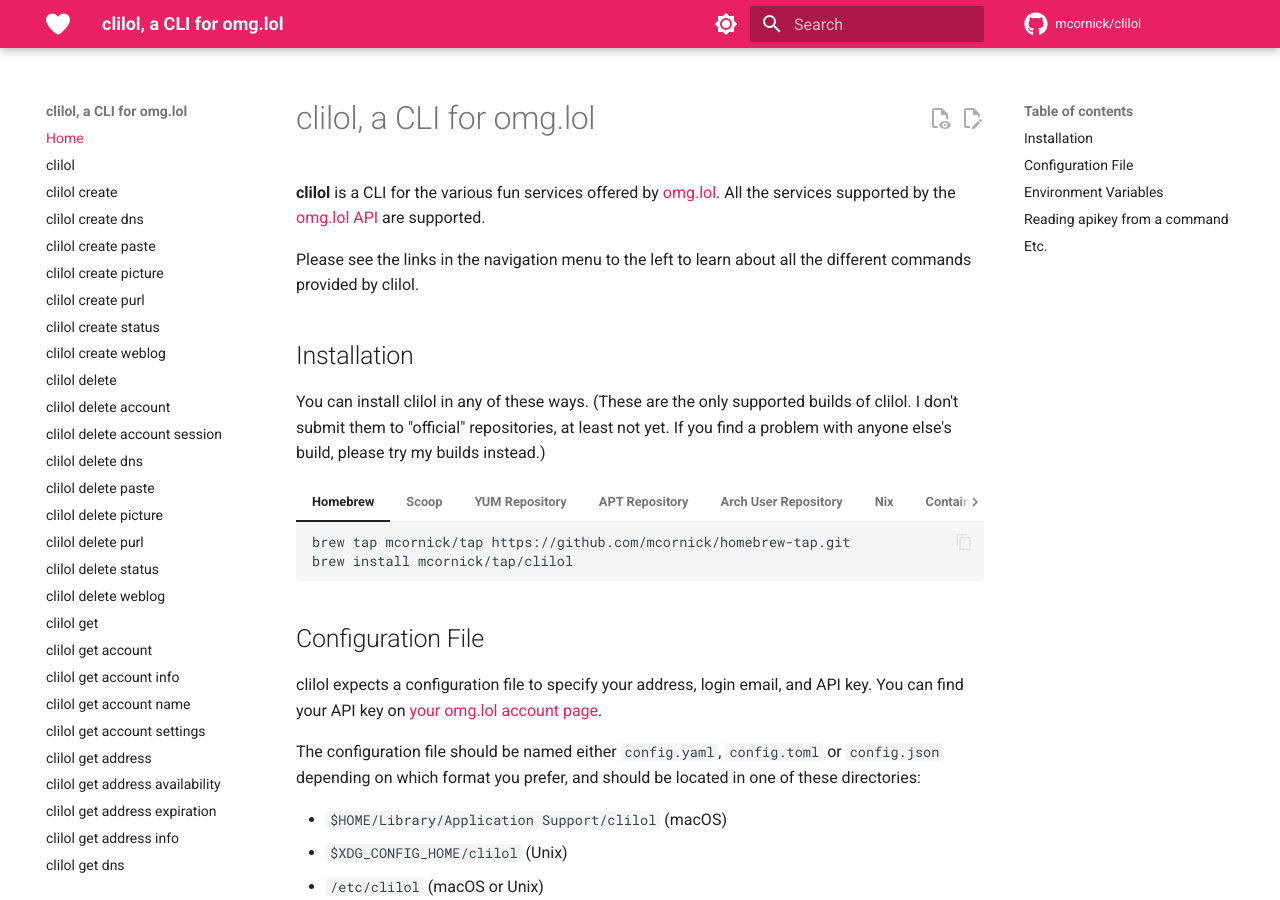
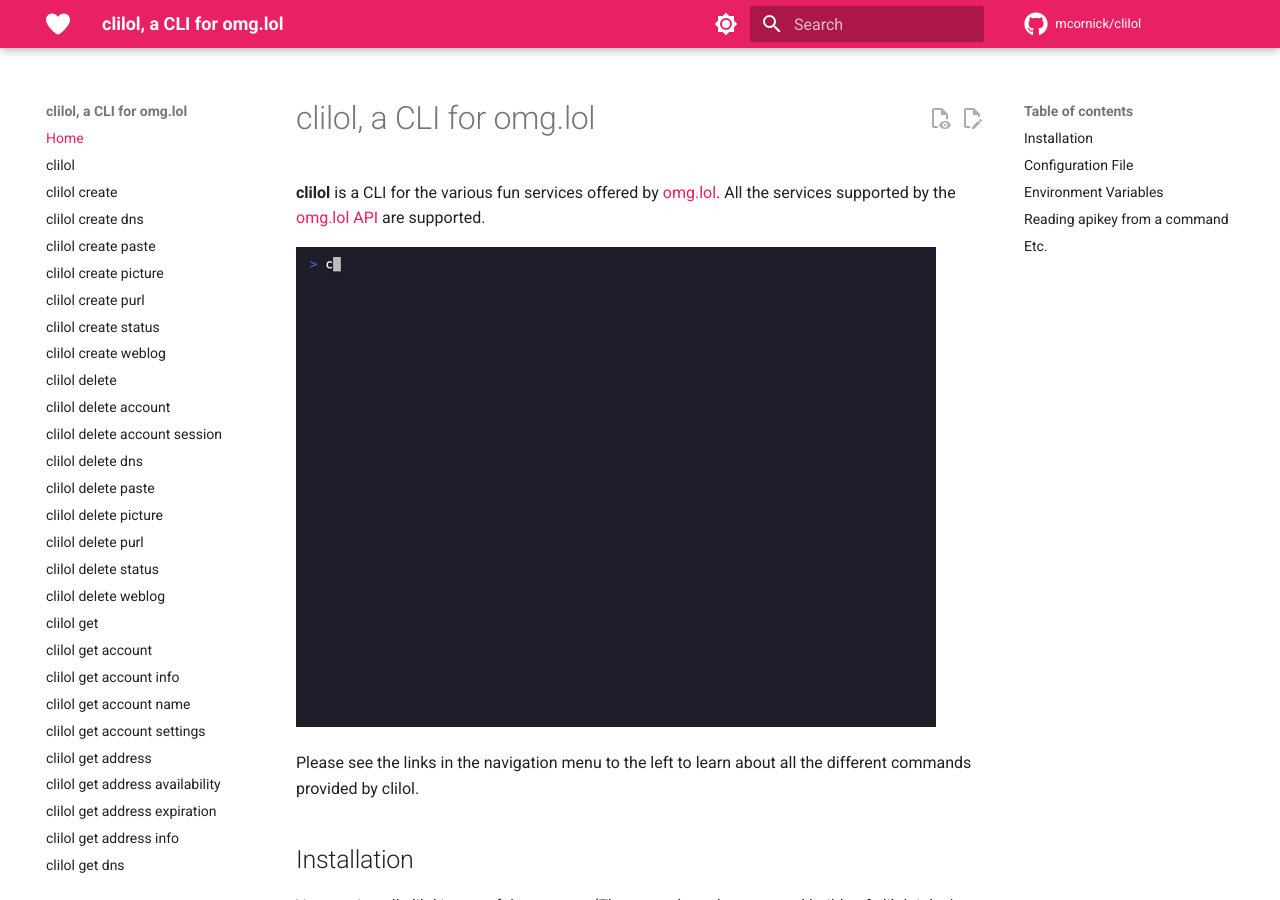
Before and after one commit to mcornick/clilol, an MkDocs documentation site: the page built from docs/index.md, in a window 1280 px wide and 900 px high. Built offline with MkDocs 1.6.1 and Material for MkDocs 9.7.7, drawn with Linux system fonts in a browser that asks for light colours; comment, search, counter and statistics services are not loaded.

Commit message:
docs: restore and update screenshot

```diff
--- a/docs/index.md
+++ b/docs/index.md
@@ -4,6 +4,8 @@
 # clilol, a CLI for omg.lol
 
 __clilol__ is a CLI for the various fun services offered by [omg.lol](https://omg.lol/). All the services supported by the [omg.lol API](https://api.omg.lol) are supported.
+
+![Screenshot](clilol.gif "Screenshot")
 
 Please see the links in the navigation menu to the left to learn about all the different commands provided by clilol.
 
```
Also changed, not shown: README.md (+2 -0 lines), docs/clilol.gif (added), 1 other file.
